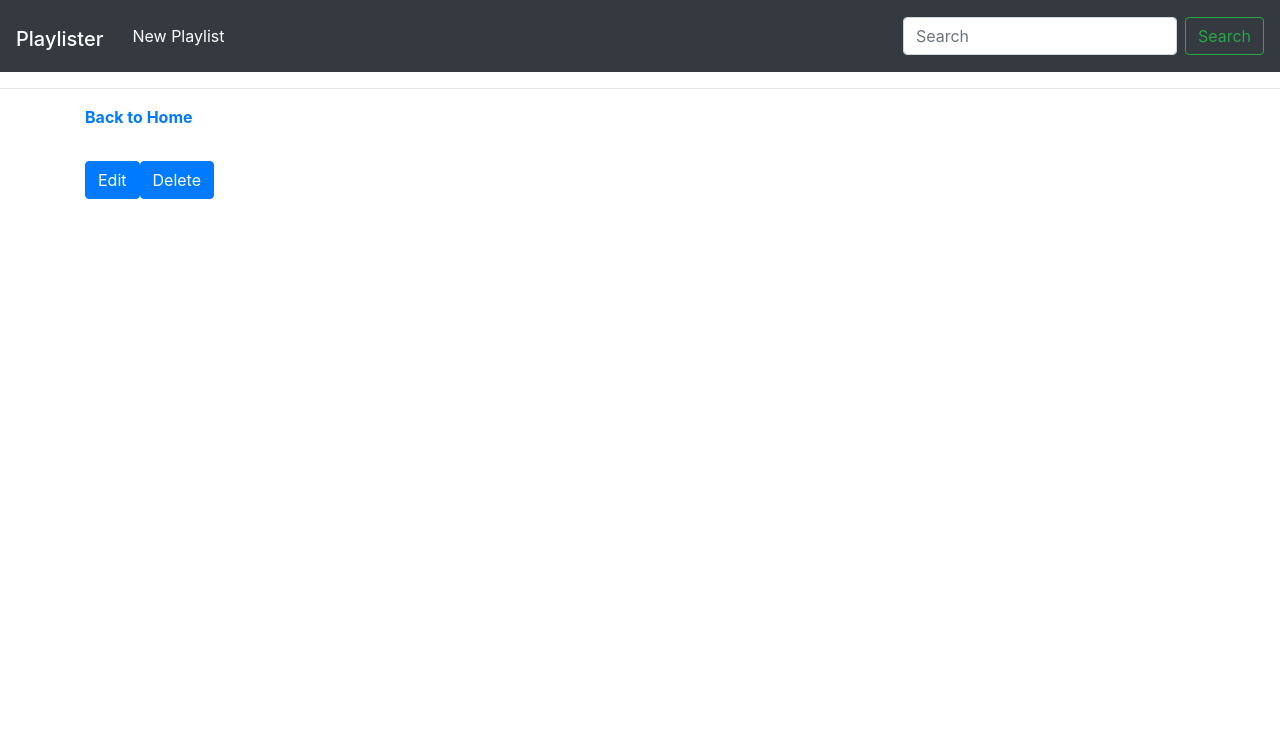
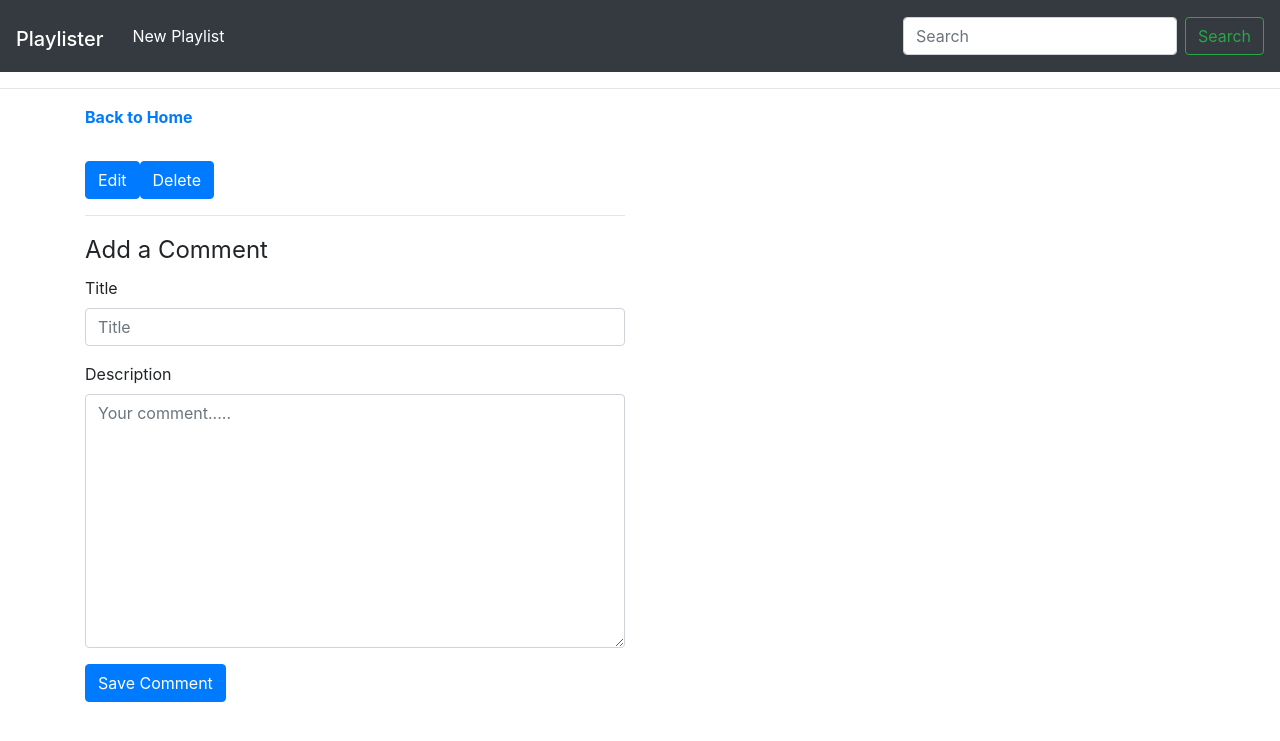
Before and after one commit to prathmesh-jagtap/Flask-Playlister-App, a Flask app: template templates/playlists_show.html in a window 1280 px wide. Shown: the top 741 px of the page. Run offline with Flask 2, Linux system fonts and the light colour scheme; the template is opened without the code that fills it, so the values that code supplies are empty; some libraries are stand-ins or nearby versions.

Commit message:
Cimment form added

```diff
--- /dev/null
+++ b/templates/partials/comment_form.html
@@ -0,0 +1,32 @@
+<!--templates/partials/comment_form.html-->
+
+<form>
+    <fieldset>
+        <legend>Add a Comment</legend>
+
+        <!-- TITLE  -->
+        <div class="form-group">
+            <label for="comment-title">Title</label><br>
+            <input class="form-control"
+                id="comment-title"
+                type="text"
+                name="title"
+                placeholder="Title"/>
+        </div>
+
+        <!--DESCRIPTION-->
+        <div class="form-group">
+            <label for="comment-content">Description</label><br>
+            <textarea class="form-control"
+                      id="comment-content"
+                      name="content"
+                      rows="10"
+                      placeholder="Your comment....."></textarea>
+        </div>
+    </fieldset>
+
+    <!--BUTTON-->
+    <div class="form-group">
+        <button class="btn btn-primary" type="submit">Save Comment</button>
+    </div>
+</form>
--- a/templates/playlists_show.html
+++ b/templates/playlists_show.html
@@ -25,6 +25,10 @@
                 <br>
             </form>
         </div>
+
+        <hr>
+        <!-- Comment form-->
+        {% include "partials/comment_form.html" %}
     </div>
 </div>
 {% endblock %}
```
